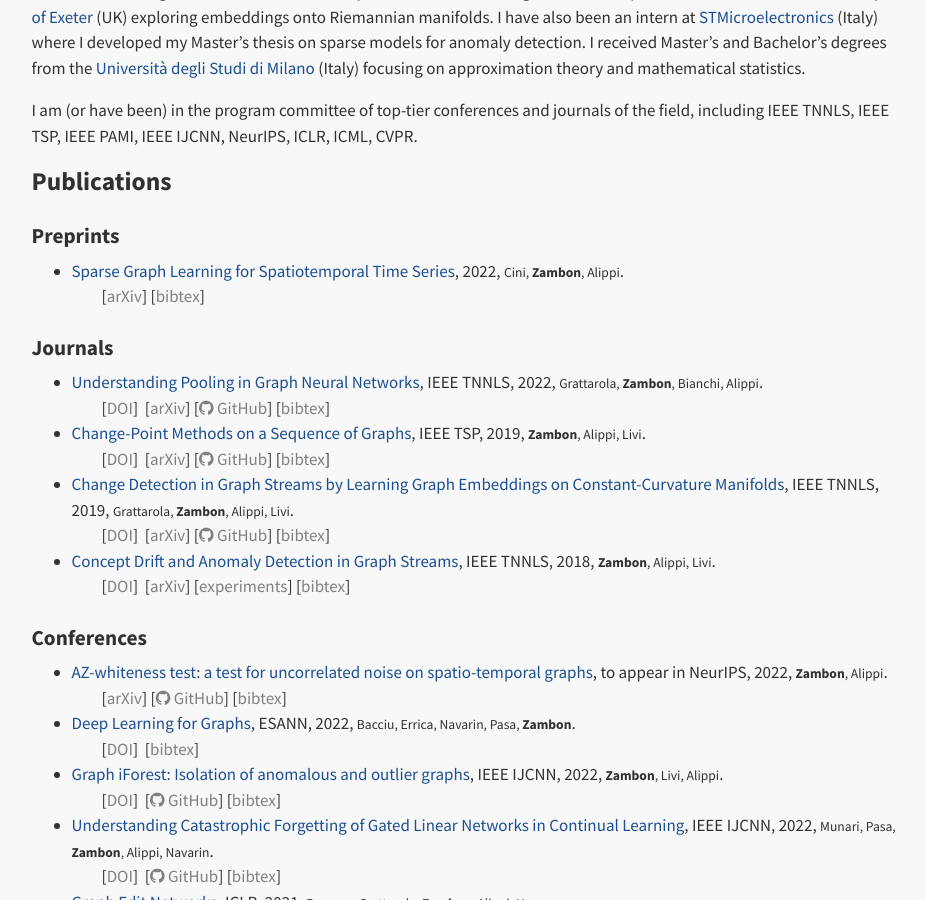
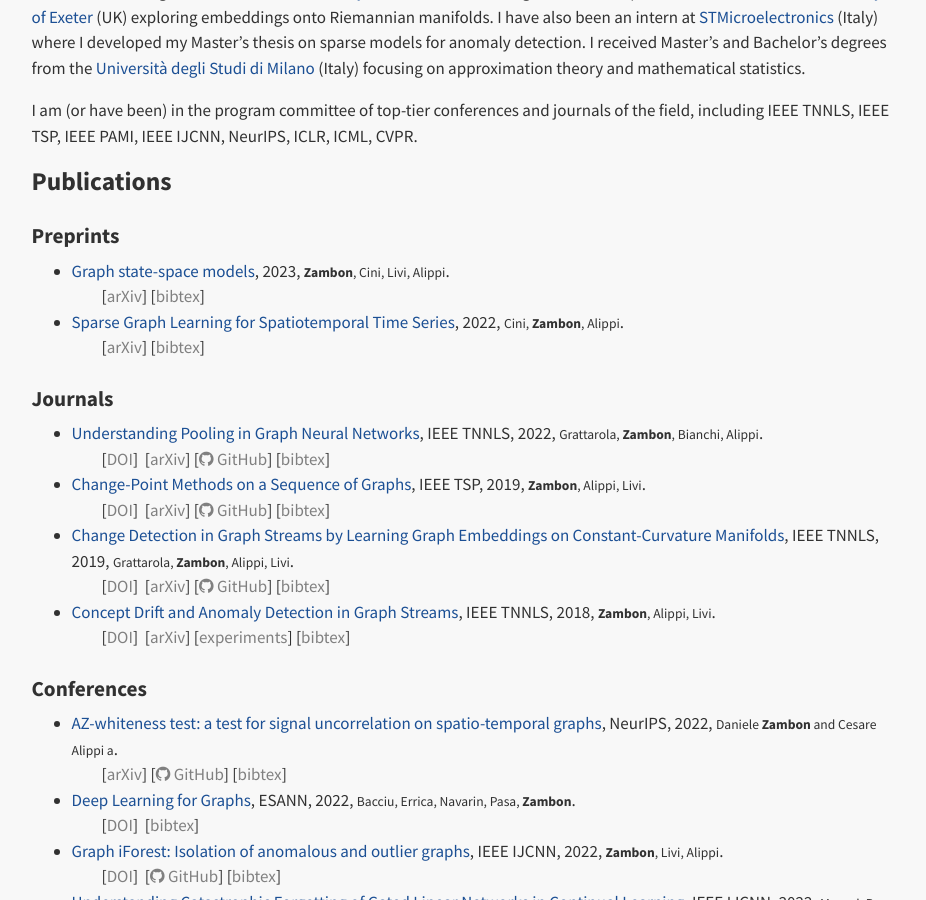
Before and after one commit to dzambon/dzambon.github.io, a Jekyll site: the page built from index.md, in a window 1280 px wide and 900 px high, scrolled down 800 px. Shown: the whole window, without its empty margins (175-1101 px from the left). Built offline with Jekyll 4.4.1, drawn with Linux system fonts in a browser that asks for light colours; a style sheet for code colours, icons or effects is not loaded.

Commit message:
added preprint on graph state-space models

```diff
--- a/_data/papers.yaml
+++ b/_data/papers.yaml
@@ -13,16 +13,26 @@
  #    github:
  #    gitlab:
  -
+    id: zambon2023graph
+    title: "Graph state-space models"
+    author: "Zambon, Daniele and Cini, Andrea and Livi, Lorenzo and Alippi, Cesare"
+    short_author: "Zambon, Cini, Livi, Alippi"
+    year: 2023
+    bibtex: "@misc{zambon2023graph, doi={10.48550/ARXIV.2301.01741}, url={https://arxiv.org/abs/2301.01741}, author={Zambon, Daniele and Cini, Andrea and Livi, Lorenzo and Alippi, Cesare}, keywords={Machine Learning (cs.LG), FOS: Computer and information sciences, FOS: Computer and information sciences}, title={Graph state-space models}, publisher={arXiv}, year={2023}, copyright={arXiv.org perpetual, non-exclusive license} }"
+    arxiv_id: "2301.01741"
+    type: preprint
+    url: "https://arxiv.org/abs/2301.01741"
+ -
     id: zambon2022aztest
-    title: "AZ-whiteness test: a test for uncorrelated noise on spatio-temporal graphs"
-    author: "Zambon, Daniele and Alippi, Cesare"
-    short_author: "Zambon, Alippi"
+    title: "AZ-whiteness test: a test for signal uncorrelation on spatio-temporal graphs"
+    author: "Daniele Zambon and Cesare Alippi"
+    short_author: "Daniele Zambon and Cesare Alippi a"
     year: 2022
-    bibtex: "@misc{zambon2022aztest, doi={10.48550/ARXIV.2204.11135}, url={https://arxiv.org/abs/2204.11135}, author={Zambon, Daniele and Alippi, Cesare}, keywords={Machine Learning (stat.ML), Machine Learning (cs.LG), FOS: Computer and information sciences, FOS: Computer and information sciences}, title={AZ-whiteness test: a test for uncorrelated noise on spatio-temporal graphs}, publisher={arXiv}, year={2022}, copyright={arXiv.org perpetual, non-exclusive license} }"
-    short_venue: "to appear in NeurIPS"
+    bibtex: "@inproceedings{ zambon2022aztest, title={{AZ}-whiteness test: a test for signal uncorrelation on spatio-temporal graphs}, author={Daniele Zambon and Cesare Alippi}, booktitle={Advances in Neural Information Processing Systems}, editor={Alice H. Oh and Alekh Agarwal and Danielle Belgrave and Kyunghyun Cho}, year={2022}, url={https://openreview.net/forum?id=SFeKNSxect} }"
     arxiv_id: "2204.11135"
+    short_venue: "NeurIPS"
     type: conference
-    url: "https://arxiv.org/abs/2204.11135"
+    url: "https://openreview.net/forum?id=SFeKNSxect"
     github: "https://github.com/dzambon/az-whiteness-test"
  -
     id: bacciu2022deep
```
